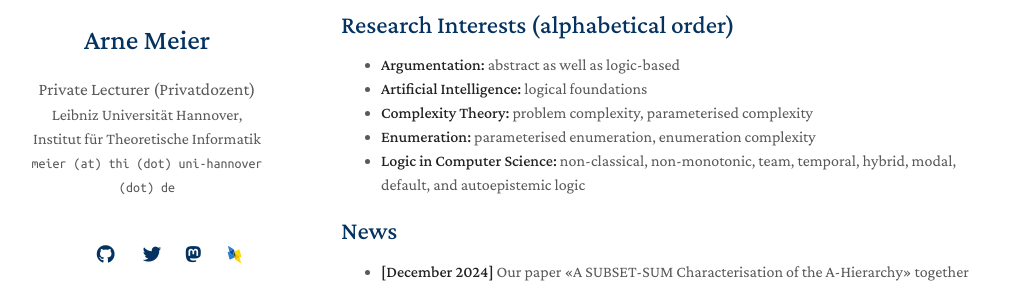
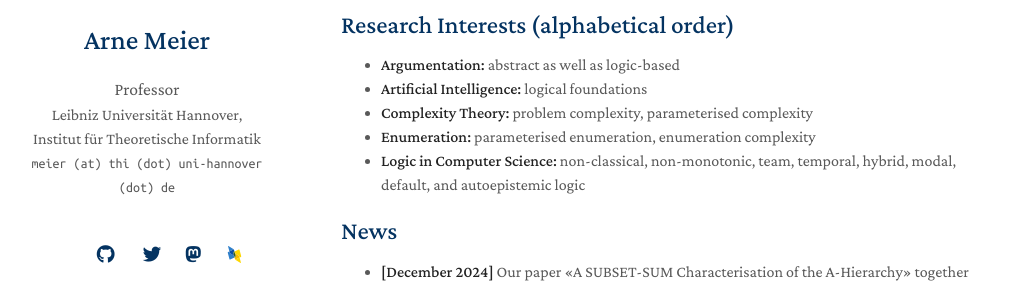
Before and after one commit to ArneMeier/ArneMeier.github.io, a Jekyll site: the page built from index.md, in a window 1280 px wide. Shown: the part 190-473 px from the top of the page, without its empty margins (129-1150 px from the left). Built offline with Jekyll 4.4.1, drawn with Linux system fonts in a browser that asks for light colours; nearby versions of some CDN libraries; a style sheet for code colours, icons or effects is not loaded; our own code applies the rules of GitHub Pages for plain Markdown files.

Commit message:
Update _config.yml

```diff
--- a/_config.yml
+++ b/_config.yml
@@ -1,6 +1,6 @@
 # Basic Information
 title: Arne Meier
-position: Private Lecturer (Privatdozent)
+position: Professor
 affiliation: Leibniz Universität Hannover, Institut für Theoretische Informatik
 email: meier (at) thi (dot) uni-hannover (dot) de
 
```
